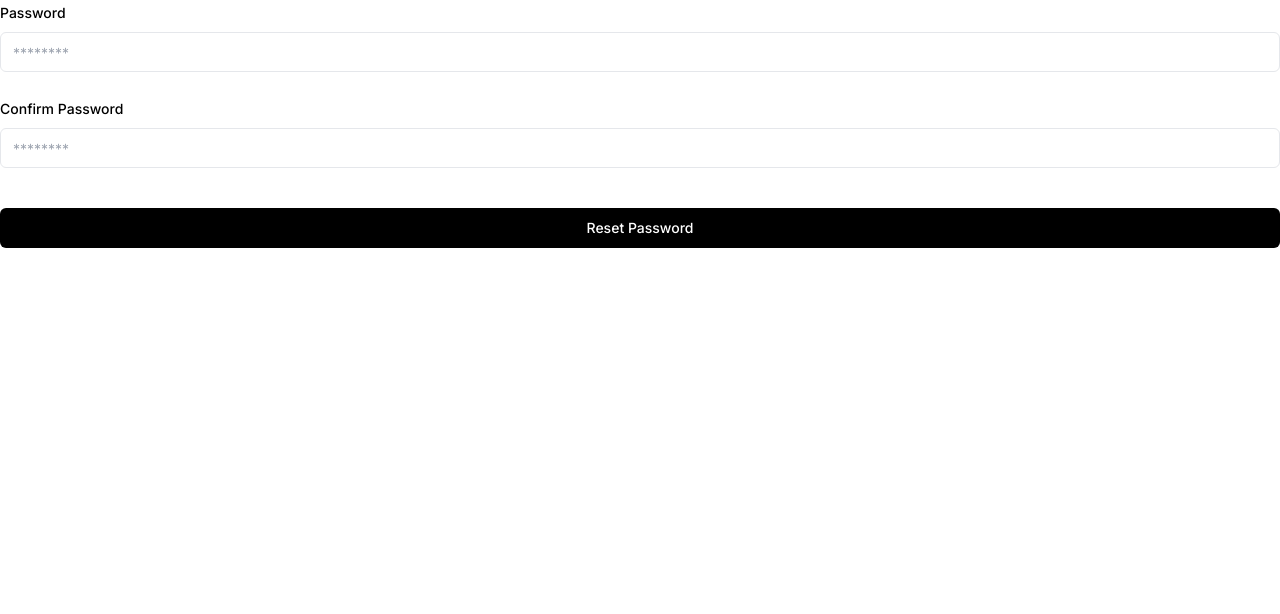
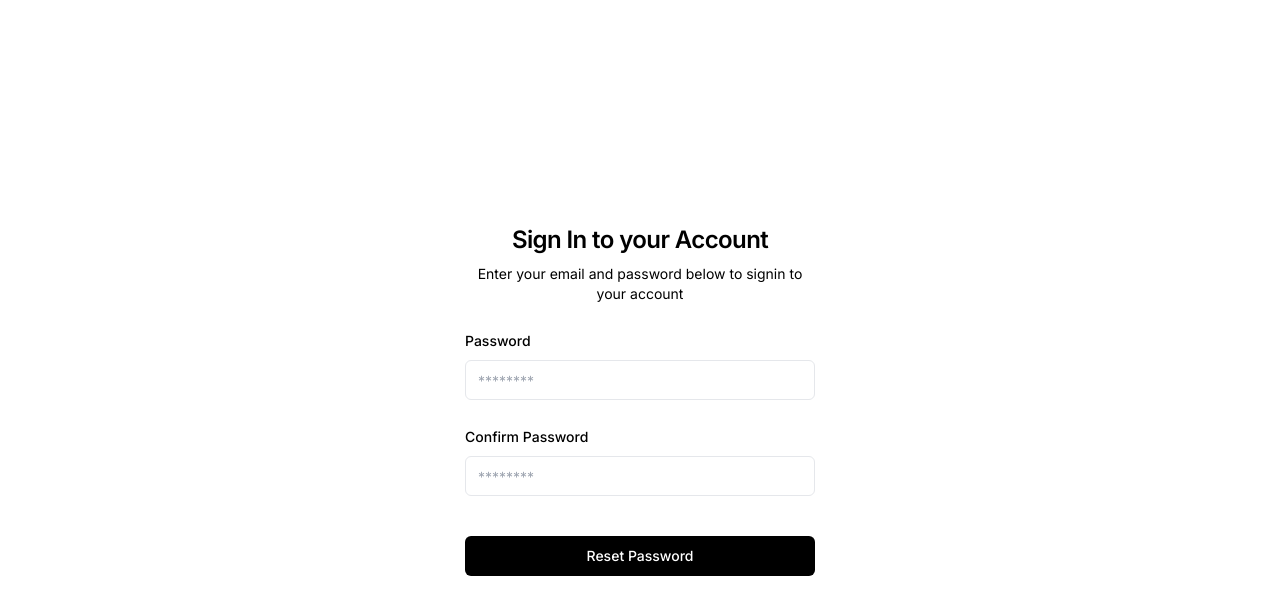
Before and after one commit to Boomzo-HQ/ev-franchise-website, a Next.js app: page /reset-password in a window 1280 px wide. Shown: the top 614 px of the page. Built offline with nearby package versions, Linux system fonts and the light colour scheme.

Commit message:
fixing reset password name

```diff
--- a/src/app/reset-password/page.tsx
+++ b/src/app/reset-password/page.tsx
@@ -1,4 +1,4 @@
-"use client"
+"use client";
 import { API_VERSION, BASE_URL } from "@/utils/APIRoutes";
 import { useAuth } from "@/utils/AuthContext";
 import { zodResolver } from "@hookform/resolvers/zod";
@@ -19,7 +19,7 @@ import { Input } from "@/components/ui/input";
 import { Button } from "@/components/ui/button";
 import { Icons } from "../login/page";
 
-const page = () => {
+const ResetPasswordForm = () => {
   const { user, signIn } = useAuth();
 
   const formSchema = z
@@ -113,4 +113,22 @@ const page = () => {
   );
 };
 
-export default page;
+const ResetPassword = () => {
+  return (
+    <div className="lg:p-8 w-screen h-screen flex items-center justify-center">
+      <div className="mx-auto flex w-full flex-col justify-center space-y-6 sm:w-[350px]">
+        <div className="flex flex-col space-y-2 text-center">
+          <h1 className="text-2xl font-semibold tracking-tight">
+            Sign In to your Account
+          </h1>
+          <p className="text-sm text-muted-foreground">
+            Enter your email and password below to signin to your account
+          </p>
+        </div>
+        <ResetPasswordForm />
+      </div>
+    </div>
+  );
+};
+
+export default ResetPassword;
```
